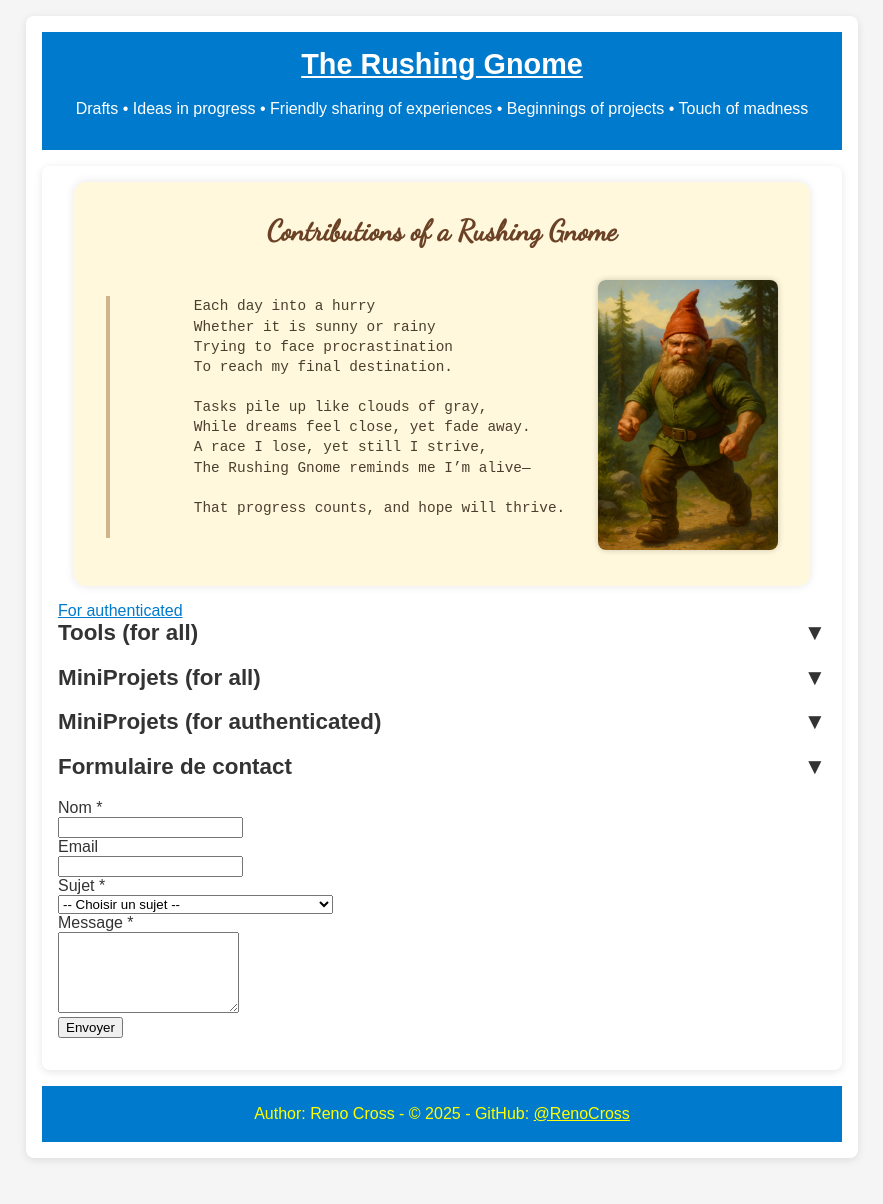
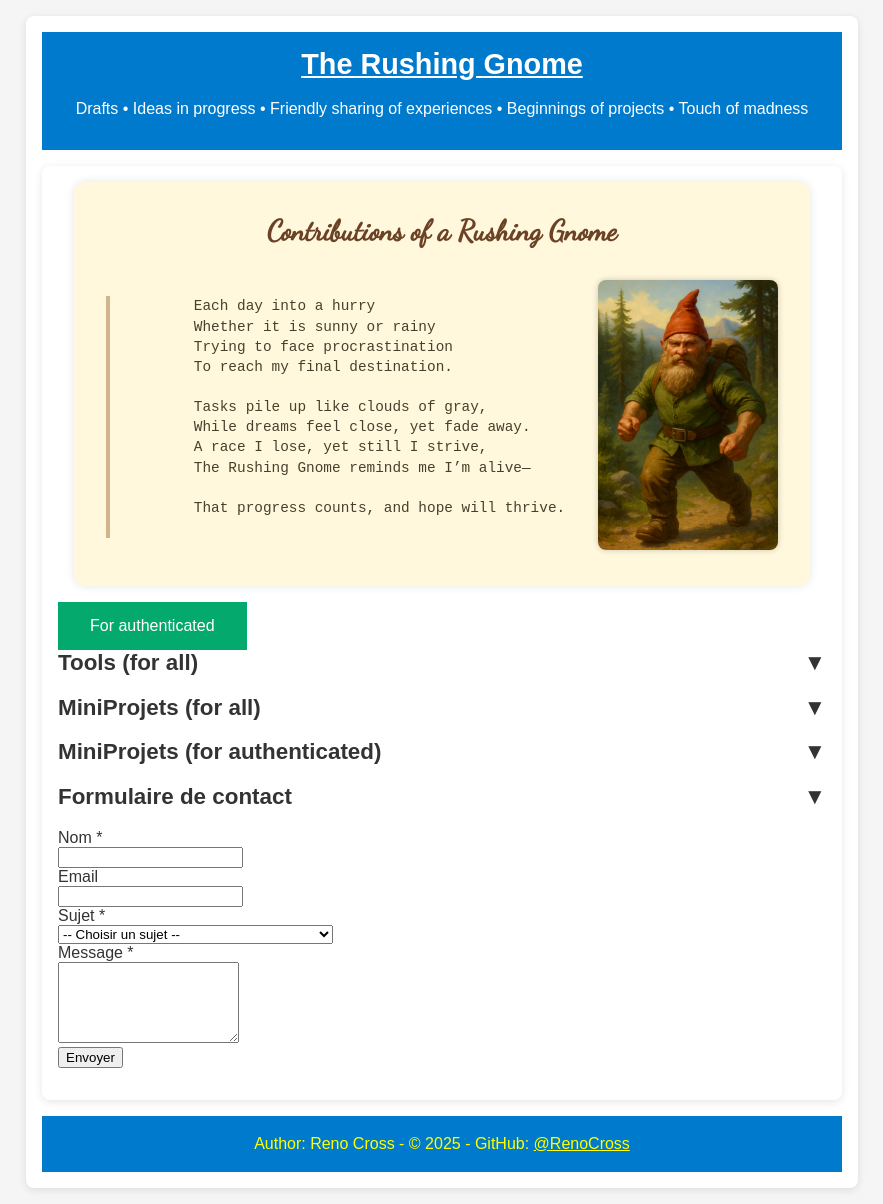
Before and after one commit to RenoCross/the-rushing-gnome, a Jekyll site: the page built from index.html, in a window 1280 px wide. Shown: the whole page, without its empty margins (198-1081 px from the left). Built offline with Jekyll 4.4.1, drawn with Linux system fonts in a browser that asks for light colours; before the commit the page ends 1174 px from its top, so only the background shows below that.

Commit message:
Update index.html

```diff
--- a/index.html
+++ b/index.html
@@ -30,7 +30,7 @@ title: ""
   </section>
 
   <section id="contrib">
-    <a href="authenticated.html" class="auth-button">For authenticated</a>
+    <a href="authenticated.html" class="button1">For authenticated</a>
   </section>
 
   <section id="contrib">
```
